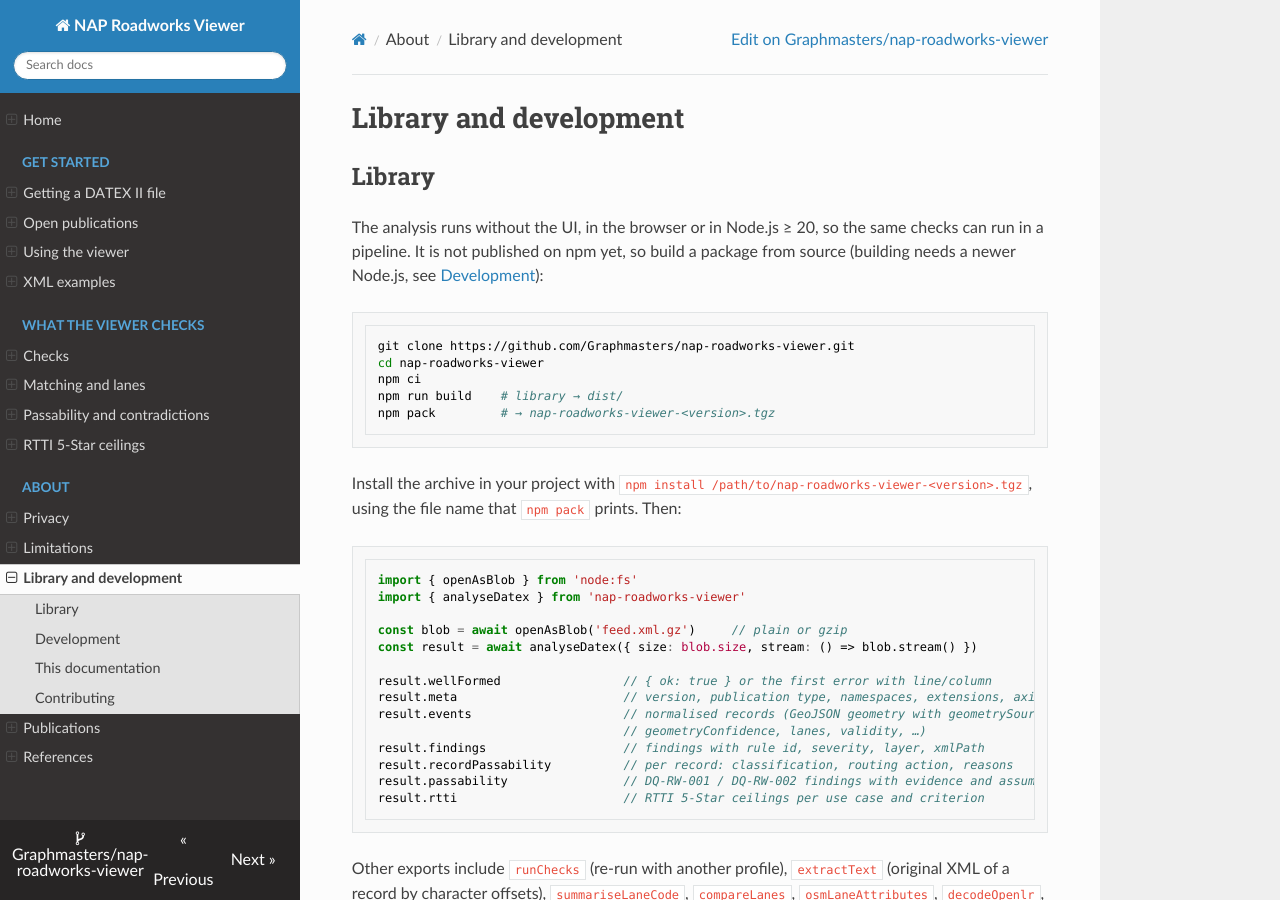
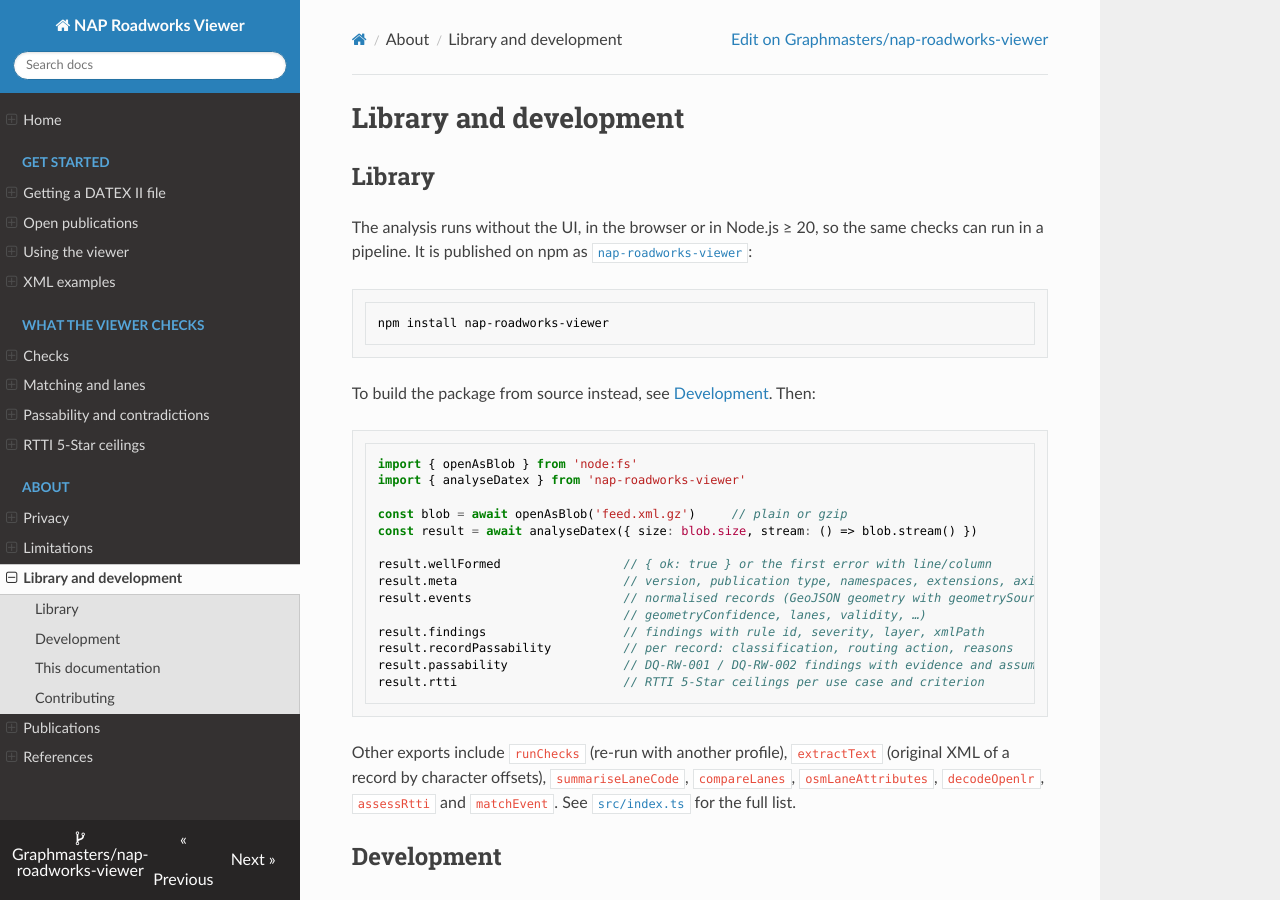
Before and after one commit to Graphmasters/nap-roadworks-viewer, an MkDocs documentation site: the page built from docs/development.md, in a window 1280 px wide and 900 px high. Built offline with MkDocs 1.6.1, drawn with Linux system fonts in a browser that asks for light colours.

Commit message:
Document the npm package in the README and development docs
nap-roadworks-viewer is published on npm. Replace the instructions to build and
pack the library from source with npm install.

Co-Authored-By: Claude Haiku 5.5 <noreply@anthropic.com>

````diff
--- a/docs/development.md
+++ b/docs/development.md
@@ -3,20 +3,14 @@
 ## Library
 
 The analysis runs without the UI, in the browser or in Node.js ≥ 20, so the same checks can run in a
-pipeline. It is not published on npm yet, so build a package from source (building needs a newer
-Node.js, see [Development](#development)):
+pipeline. It is published on npm as
+[`nap-roadworks-viewer`](https://www.npmjs.com/package/nap-roadworks-viewer):
 
 ```sh
-git clone https://github.com/Graphmasters/nap-roadworks-viewer.git
-cd nap-roadworks-viewer
-npm ci
-npm run build    # library → dist/
-npm pack         # → nap-roadworks-viewer-<version>.tgz
+npm install nap-roadworks-viewer
 ```
 
-Install the archive in your project with
-`npm install /path/to/nap-roadworks-viewer-<version>.tgz`, using the file name that
-`npm pack` prints. Then:
+To build the package from source instead, see [Development](#development). Then:
 
 ```ts
 import { openAsBlob } from 'node:fs'
````
Also changed, not shown: README.md (+4 -10 lines).
